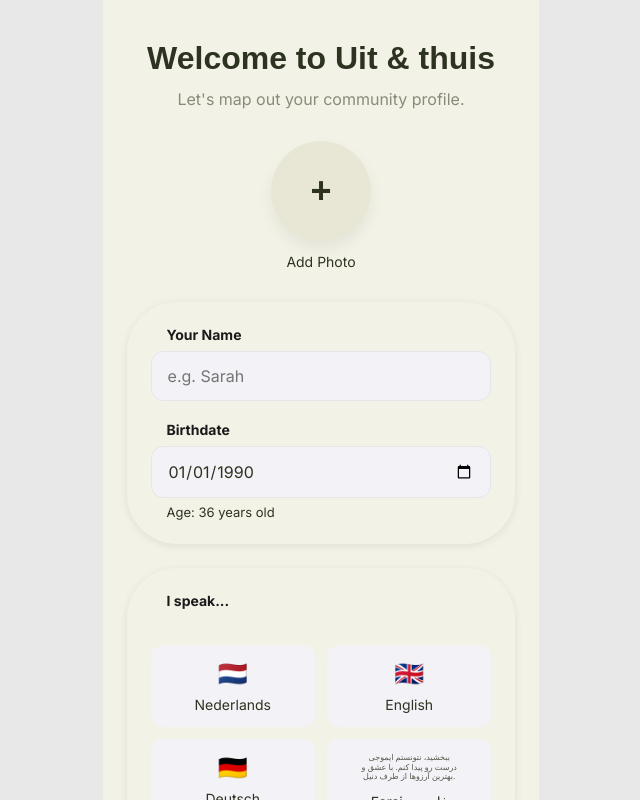
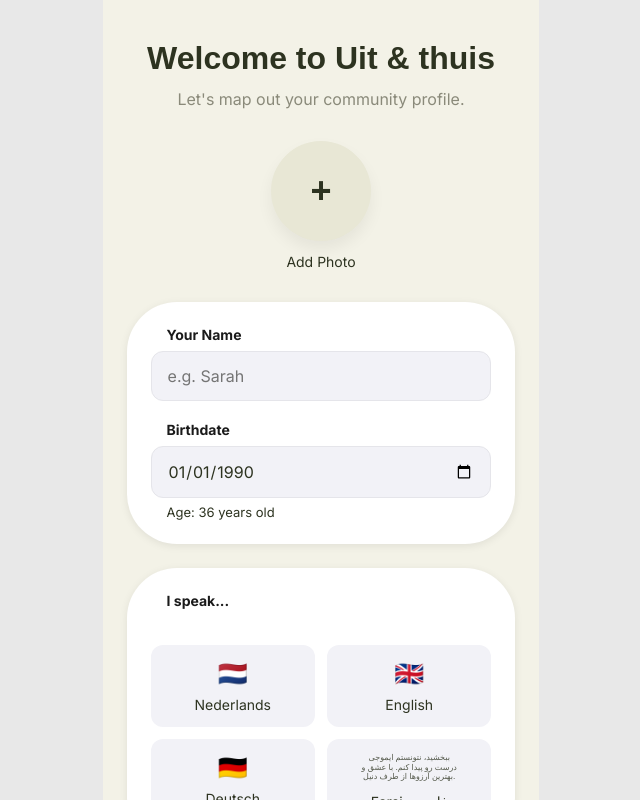
Before and after one commit to daniel037589/Publictransport, a React (Vite) app: page / in a window 1280 px wide. Shown: the whole page, without its empty margins (319-959 px from the left). Built offline with nearby package versions, Linux system fonts and the light colour scheme; no server answers; the database is empty.

Commit message:
style: fix community card background visibility and verify global page backgrounds

```diff
--- a/src/index.css
+++ b/src/index.css
@@ -14,7 +14,7 @@
   /* ── Semantic aliases ── */
   --color-brand-blue: #2D3320;
   --color-brand-black: #2D3320;
-  --color-brand-white: #F3F2E7;
+  --color-brand-white: #ffffff;
   --color-bg-primary: #F3F2E7;
   --color-bg-gray: #F3F2E7;
   --color-text-blue: #2D3320;
```
